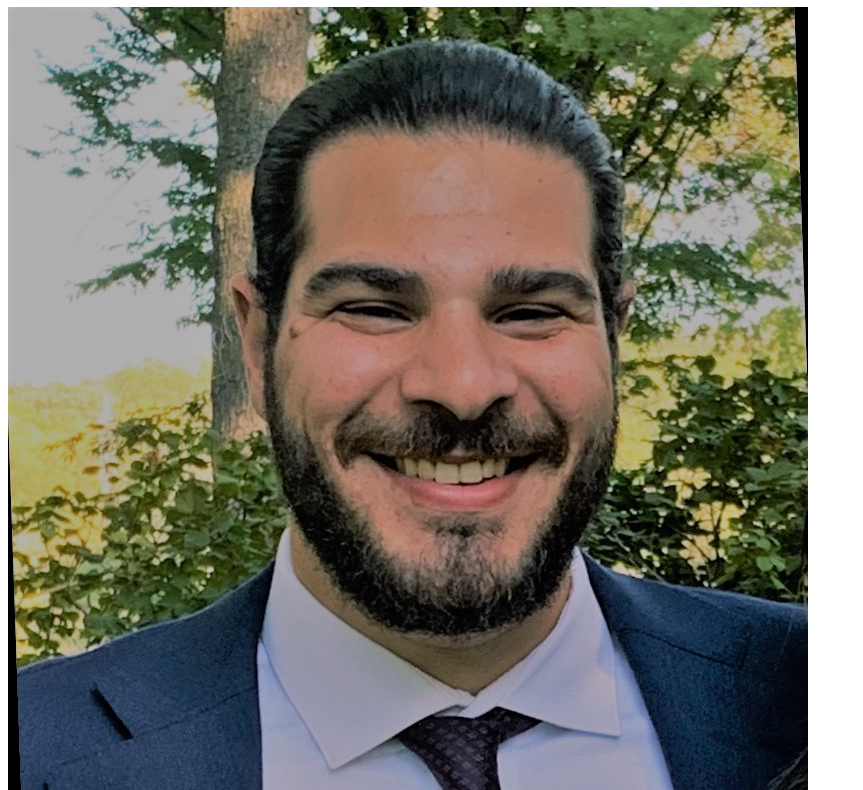
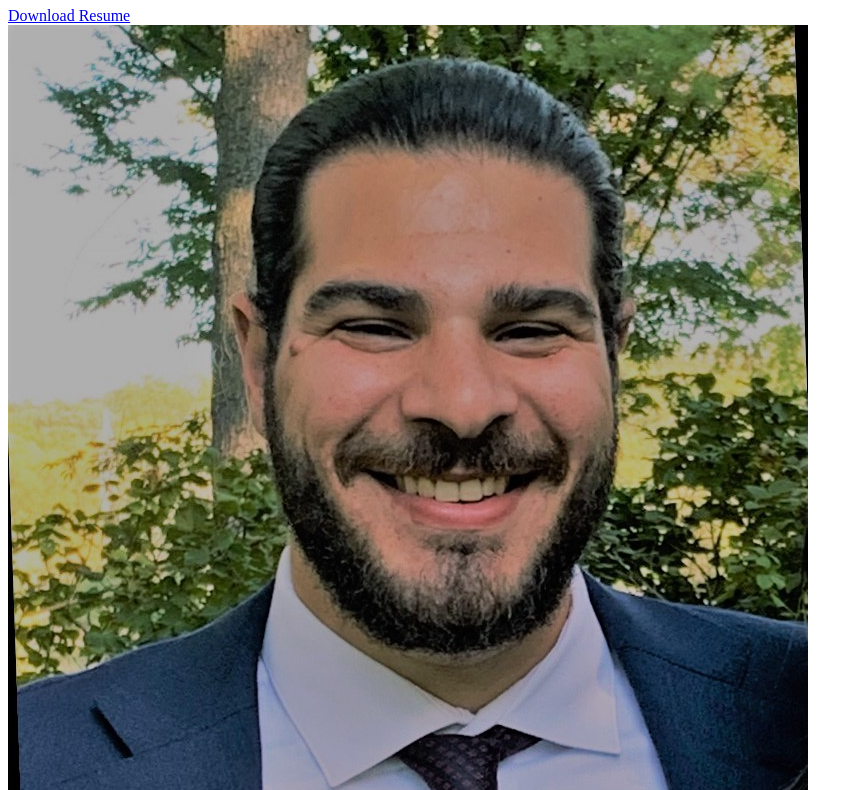
Before and after one commit to GPLOTKE/08-Portfolio, a plain HTML site: page index.html in a window 1280 px wide. Shown: the part 73-863 px from the top of the page, without its empty margins (0-863 px from the left). Drawn offline with Linux system fonts and the light colour scheme.

Commit message:
resume link

```diff
--- a/index.html
+++ b/index.html
@@ -13,6 +13,7 @@
     <Header>
         <div class=>
             <h1>Gerald Plotke</h1>
+            <a href="Assets/resume2.pdf">Download Resume</a>
             <div id="jerry-image"><img src="Assets/1616002464962.jpg" alt="Picture of Jerry" />
             </div>
         </div>
```
